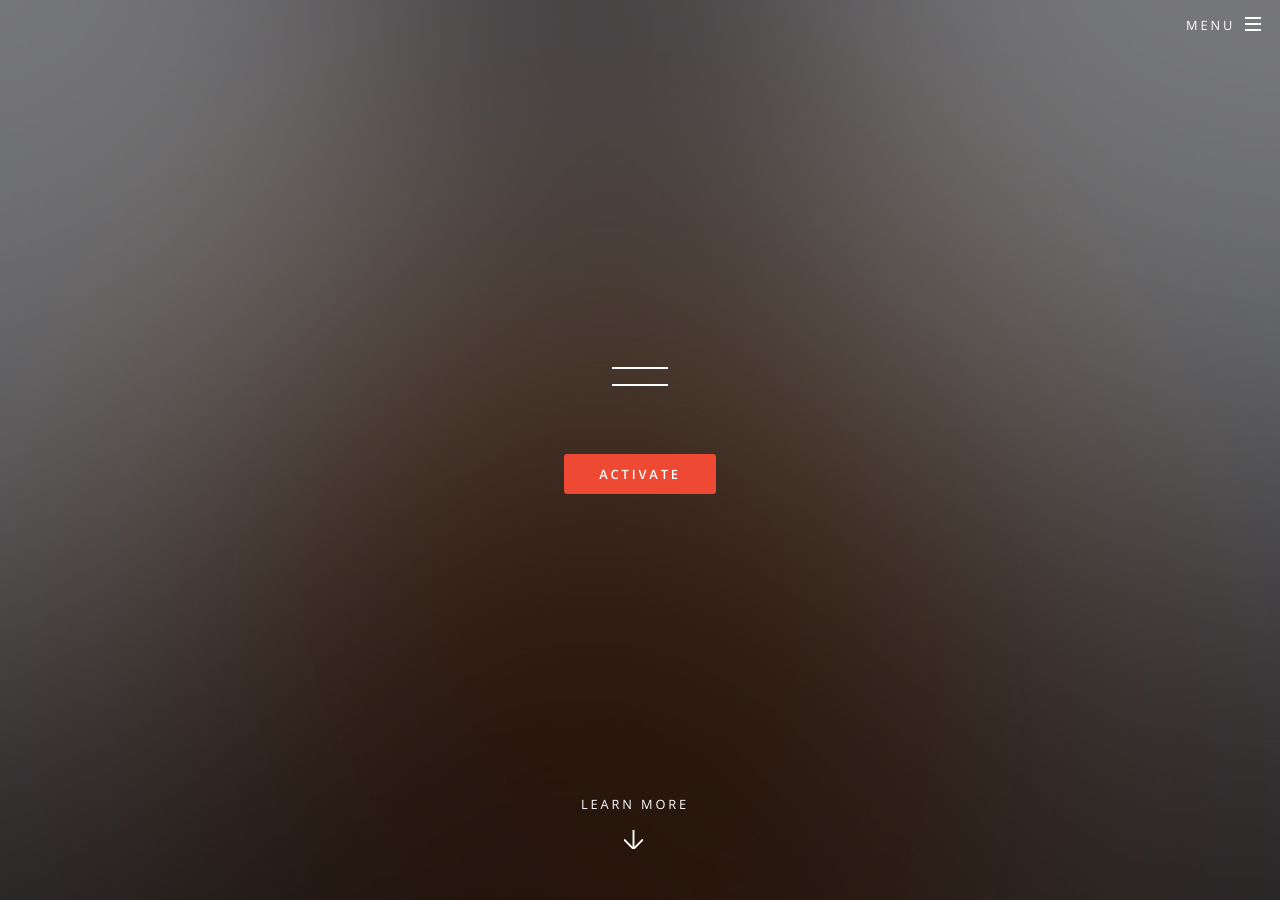
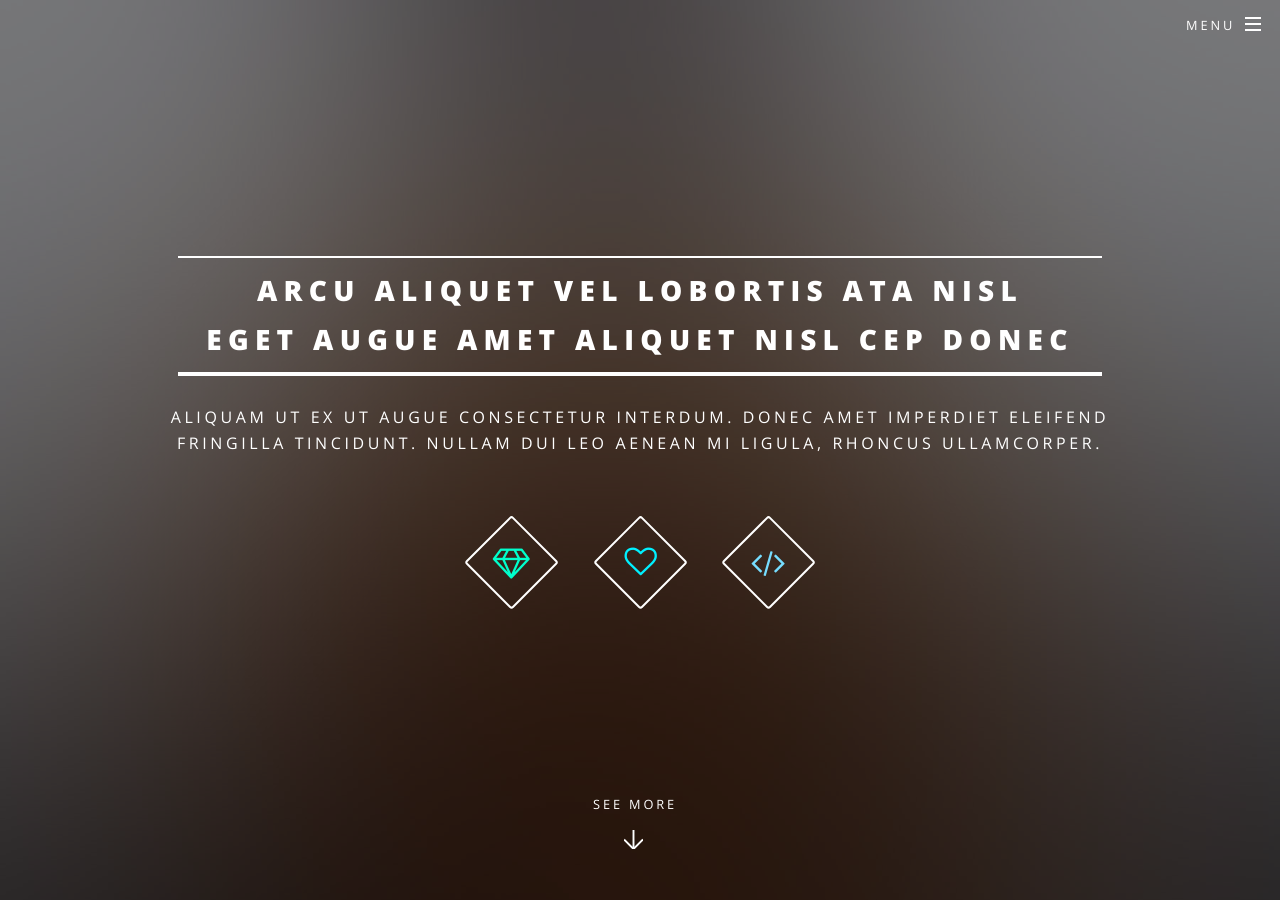
Before and after one commit to micheleusuelli/micheleusuelli.github.io, a Jekyll site: the page built from index.html, in a window 1280 px wide and 900 px high. Built offline with Jekyll 4.4.1, drawn with Linux system fonts in a browser that asks for light colours.

Commit message:
Update index.html

```diff
--- a/index.html
+++ b/index.html
@@ -4,13 +4,19 @@ layout: landing
 				<!-- Banner -->
 					<section id="banner">
 						<div class="inner">
-							<h2>{{ Michele Usuelli }}</h2>
-							<p>{{ Personal blog | markdownify }}</p>
-							<ul class="actions">
-								<li><a href="#" class="button special">Activate</a></li>
+							<header class="major">
+								<h2>Arcu aliquet vel lobortis ata nisl<br />
+								eget augue amet aliquet nisl cep donec</h2>
+								<p>Aliquam ut ex ut augue consectetur interdum. Donec amet imperdiet eleifend<br />
+								fringilla tincidunt. Nullam dui leo Aenean mi ligula, rhoncus ullamcorper.</p>
+							</header>
+							<ul class="icons major">
+								<li><span class="icon fa-diamond major style1"><span class="label">Lorem</span></span></li>
+								<li><span class="icon fa-heart-o major style2"><span class="label">Ipsum</span></span></li>
+								<li><span class="icon fa-code major style3"><span class="label">Dolor</span></span></li>
 							</ul>
 						</div>
-						<a href="#one" class="more scrolly">Learn More</a>
+						<a href="#one" class="more scrolly">See More</a>
 					</section>
 
 				<!-- One -->
```
